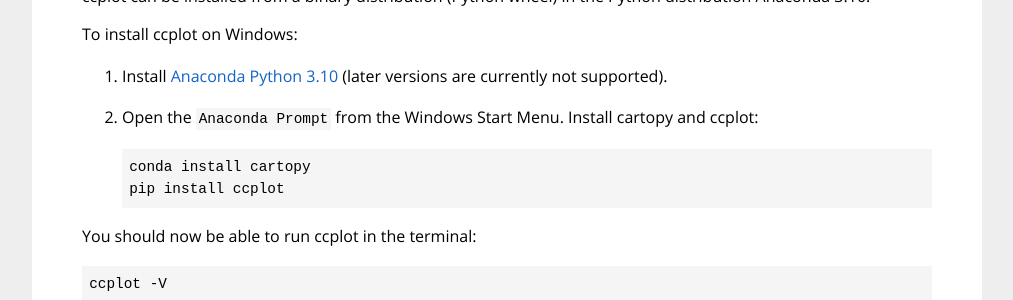
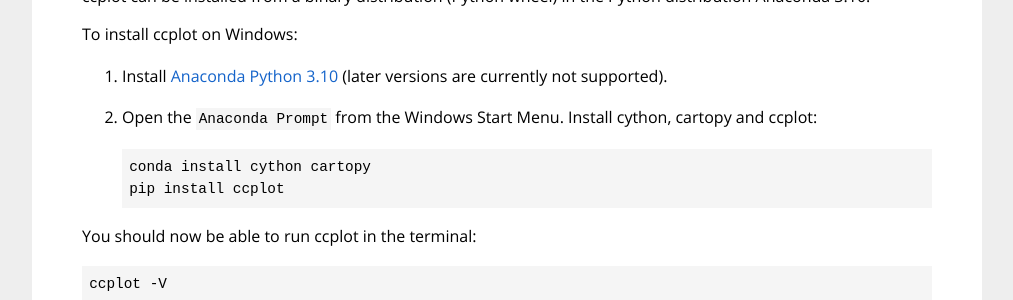
Before and after one commit to peterkuma/ccplot, a Jekyll site: the page built from installation/index.md, in a window 1280 px wide and 900 px high, scrolled down 1857 px. Shown: the part 154-454 px from the top of the window, without its empty margins (133-1146 px from the left). Built offline with Jekyll 4.4.1, drawn with Linux system fonts in a browser that asks for light colours; some of the changed text lies outside the part shown.

Commit message:
docs: Missing cython in Anaconda (fix #13)

```diff
--- a/installation/index.md
+++ b/installation/index.md
@@ -262,10 +262,10 @@
 1. Install [Anaconda Python 3.10](https://www.anaconda.com) (later versions are
 currently not supported).
 
-2. Open the `Anaconda Prompt` from the Windows Start Menu. Install cartopy and
-ccplot:
+2. Open the `Anaconda Prompt` from the Windows Start Menu. Install cython,
+cartopy and ccplot:
 
-       conda install cartopy
+       conda install cython cartopy
        pip install ccplot
 
 You should now be able to run ccplot in the terminal:
@@ -362,9 +362,9 @@
 
         sudo port install jpeg hdf4 hdfeos
 
-4. Install cartopy:
+4. Install cython and cartopy:
 
-        conda install cartopy
+        conda install cython cartopy
 
 4. To install ccplot, enter the following command in the terminal:
 
```
